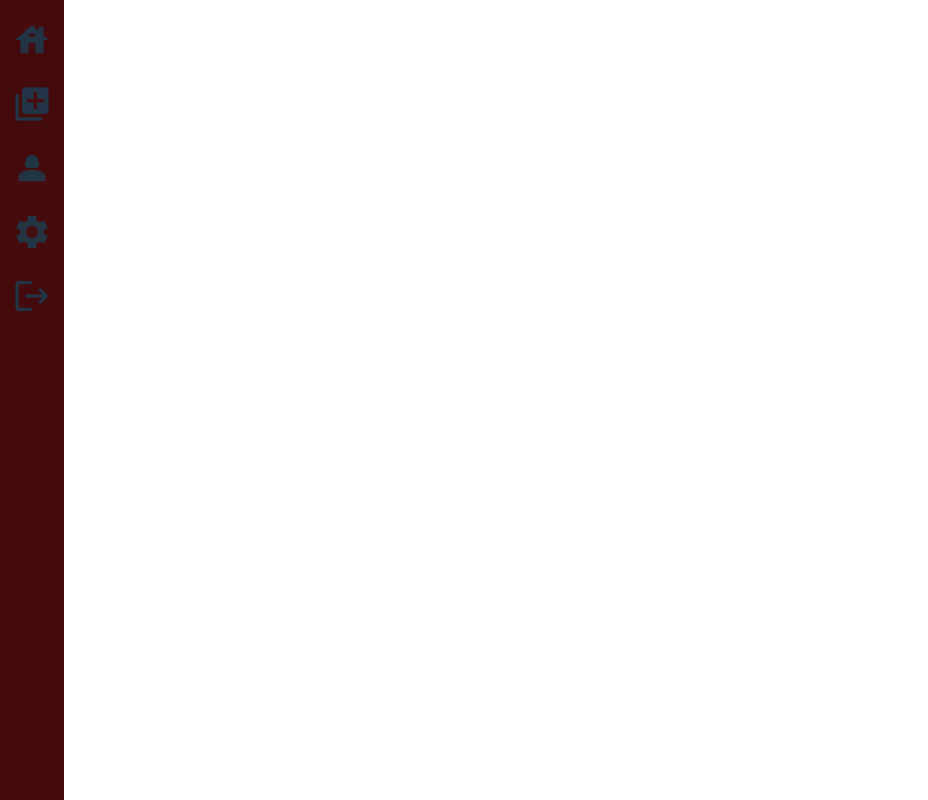
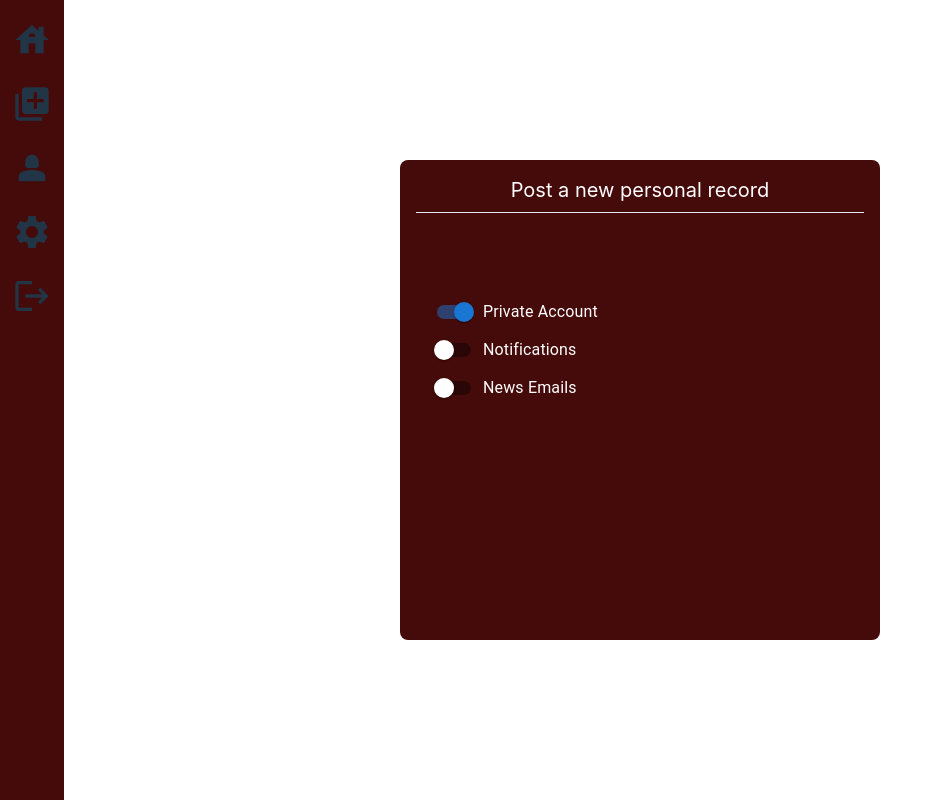
Before and after one commit to nschainblatt/modern-media, a React (Vite) app: page /settings in a window 1280 px wide. Shown: the whole page, without its empty margins (0-928 px from the left). Built offline with nearby package versions, Linux system fonts and the light colour scheme.

Commit message:
Settings page updated

```diff
--- a/src/routes/authorized/Post.jsx
+++ b/src/routes/authorized/Post.jsx
@@ -1,9 +1,11 @@
 import Modal from "../../ui/Modal";
 import CollectionsIcon from '@mui/icons-material/Collections';
-import { useState, useEffect } from "react";
+import { useState, useEffect, useRef } from "react";
 
 const Post = () => {
   const [isShown, setIsShown] = useState(false);
+  const [selectedImage, setSelectedImage] = useState(null);
+  const fileInputRef = useRef(null);
 
   useEffect(() => {
     setIsShown(true);
@@ -11,10 +13,10 @@ const Post = () => {
 
   return (
     <>
-        <div className="flex">
         {isShown
           ? <div className="w-full flex flex-col text-center justify-center align-middle items-center">
               <Modal
+                animation={false}
                 header={
                   <div className="text-xl flex flex-col gap-2 w-full text-center">
                     <p>Post a new personal record</p>
@@ -29,15 +31,29 @@ const Post = () => {
                   <h1 className="text-2xl">Drag a photo or video here</h1>
                   <button
                     className="bg-white hover:bg-stone-300 text-[#171717] font-bold py-2 px-4 rounded-lg text-center"
+                    onClick={() => fileInputRef.current.click()}
                   >
                     Select from camera roll
                   </button>
+                  <input
+                    id="imageInput"
+                    type="file"
+                    accept="image/*"
+                    ref={fileInputRef}
+                    onChange={(event) => setSelectedImage(event.target.files[0])}
+                    className="hidden"
+                  />
+                  {selectedImage && (
+                    <img
+                      src={URL.createObjectURL(selectedImage)}
+                      alt={selectedImage.name}
+                    />
+                  )}
                 </div>
               </Modal>
             </div>
           : <></>
         }
-        </div>
     </>
   );
 };
--- a/src/routes/authorized/Settings.jsx
+++ b/src/routes/authorized/Settings.jsx
@@ -1,6 +1,49 @@
+import Modal from "../../ui/Modal";
+import { FormGroup, FormControlLabel, Switch } from "@mui/material";
+import { useState, useEffect } from "react";
+
 const Settings = () => {
+  const [isShown, setIsShown] = useState(false);
+
+  useEffect(() => {
+    setIsShown(true);
+  }, []);
+
   return (
     <>
+      {isShown
+        ? <div className="w-full flex flex-col text-center justify-center align-middle items-center">
+            <Modal
+              animation={false}
+              header={
+                  <div className="text-xl flex flex-col gap-2 w-full text-center">
+                    <p>Post a new personal record</p>
+                    <hr />
+                  </div>
+                }
+              show={isShown}
+              onHide={() => setIsShown(false)}
+            >
+              <div className="px-5">
+                <FormGroup>
+                  <FormControlLabel
+                    control={<Switch defaultChecked />}
+                    label="Private Account"
+                  />
+                  <FormControlLabel
+                    control={<Switch />}
+                    label="Notifications"
+                  />
+                  <FormControlLabel
+                    control={<Switch />}
+                    label="News Emails"
+                  />
+                </FormGroup>
+              </div>
+            </Modal>
+          </div>
+        : <></>
+      }
     </>
   );
 };
--- a/src/routes/unauthorized/Login.tsx
+++ b/src/routes/unauthorized/Login.tsx
@@ -6,7 +6,7 @@ const Login = () => {
       <div className="flex m-0 justify-center items-center min-h-screen">
         <div
           id="sidebar"
-          className="flex flex-col justify-start gap-12 bg-red-800 rounded-lg py-4 px-8 shadow-2xl m-h-[30rem] w-[30rem]"
+          className="flex flex-col justify-start gap-12 bg-red-950 rounded-lg py-4 px-8 shadow-2xl m-h-[30rem] w-[30rem]"
         >
           <div className="flex flex-col gap-2">
             <h1 className="text-3xl text-center">Modern Media</h1>
@@ -18,7 +18,7 @@ const Login = () => {
               <input
                 id="email"
                 type="text"
-                className="rounded p-3 bg-red-950 focus:bg-[#171717] outline-none"
+                className="rounded p-3 bg-stone-200 focus:bg-stone-500 outline-none"
               />
             </div>
             <div className="flex flex-col gap-1">
@@ -26,12 +26,12 @@ const Login = () => {
               <input
                 id="password"
                 type="text"
-                className="rounded p-3 bg-red-950 focus:bg-[#171717] outline-none"
+                className="rounded p-3 bg-stone-200 focus:bg-stone-500 outline-none"
               />
             </div>
             <a
               href={`/home`}
-              className="bg-red-950 hover:bg-[#171717] text-white font-bold py-2 px-4 rounded-lg text-center"
+              className="bg-stone-200 hover:bg-stone-500 text-[#171717] font-bold py-2 px-4 rounded-lg text-center"
             >
               Login
             </a>
--- a/src/ui/Modal.jsx
+++ b/src/ui/Modal.jsx
@@ -2,7 +2,7 @@ import { useState, useEffect } from "react";
 import { useSpringValue, animated } from '@react-spring/web';
 import { createPortal } from "react-dom";
 
-const Modal = ({ show, children, onHide, header, maxWidth='20rem' }) => {
+const Modal = ({ show, children, onHide, header, maxWidth='20rem', animation=true }) => {
   const [isShown, setIsShown] = useState(show);
   const opacity = useSpringValue(isShown ? 1 : 0);
   const zIndex = useSpringValue(isShown ? 1000 : -1);
@@ -27,7 +27,6 @@ const Modal = ({ show, children, onHide, header, maxWidth='20rem' }) => {
   const hideModal = () => {
     setIsShown(false);
   };
-
   return createPortal(
     <animated.div
       className={'fixed inset-0 backdrop-blur-[1.5px] flex items-center justify-center'}
@@ -36,10 +35,13 @@ const Modal = ({ show, children, onHide, header, maxWidth='20rem' }) => {
         zIndex
       }}
     >
-      <div
-        className="absolute inset-0"
-        onClick={hideModal}
+    {animation
+      ? <div
+          className="absolute inset-0"
+          onClick={hideModal}
       />
+      : <></>
+    }
       <div
         className="bg-red-950 p-4 rounded-lg text-white min-w-[30rem] min-h-[30rem] w-full flex-grow relative z-20 overflow-y-auto flex flex-col gap-20"
         style={{
--- a/src/ui/Sidebar.jsx
+++ b/src/ui/Sidebar.jsx
@@ -16,7 +16,7 @@ const Sidebar = () => {
 
   return (
     <>
-      <div className="fixed inline-flex flex-col justify-start gap-6 min-h-[100vh] bg-red-950 py-5 px-3">
+      <div className="fixed inline-flex flex-col justify-start gap-6 min-h-[100vh] bg-red-950 py-5 px-3 z-[1001]">
         <NavLink
           className="hover:cursor-pointer flex items-center"
           onMouseEnter={() => changeIconText('Home')}
```
Lines whose indentation alone changed are shown as unchanged.
